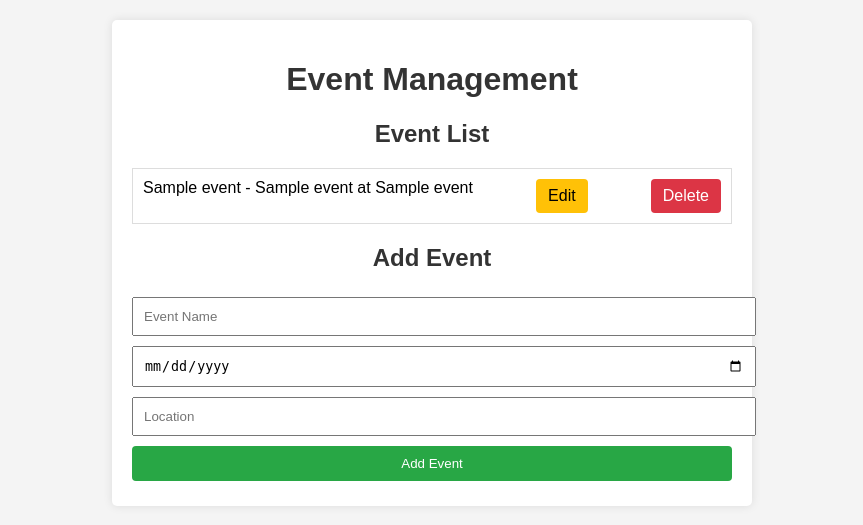
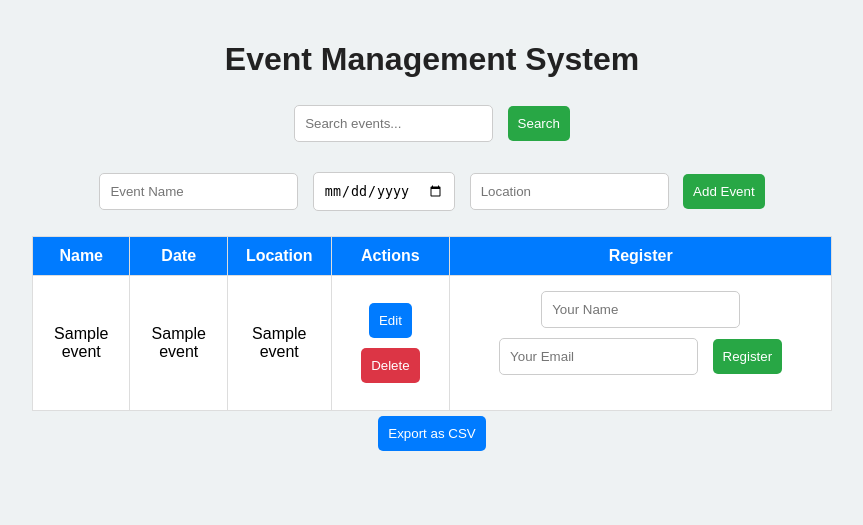
Before and after one commit to aaryan4985/Event-Managment, a Flask app: template templates/index.html in a window 1280 px wide. Shown: the top 525 px of the page, without its empty margins (208-1071 px from the left). Run offline with Flask 3, Linux system fonts and the light colour scheme; the template is opened without the code that fills it: most values are stand-ins (such as "Sample title", 1, 10 or a date in 2020); some libraries are stand-ins or nearby versions.

Commit message:
register

```diff
--- a/app.py
+++ b/app.py
@@ -1,14 +1,15 @@
-from flask import Flask, render_template, request, redirect
+from flask import Flask, render_template, request, redirect, Response
 from flask_mysqldb import MySQL
 from dotenv import load_dotenv
 import os
+import csv
 
 # Load environment variables
 load_dotenv()
 
 app = Flask(__name__)
 
-# Database Config from .env
+# Database Configuration
 app.config['MYSQL_HOST'] = os.getenv('MYSQL_HOST')
 app.config['MYSQL_USER'] = os.getenv('MYSQL_USER')
 app.config['MYSQL_PASSWORD'] = os.getenv('MYSQL_PASSWORD')
@@ -66,5 +67,45 @@ def delete_event(event_id):
     cur.close()
     return redirect('/')
 
+# Search Event
+@app.route('/search', methods=['GET'])
+def search():
+    query = request.args.get('query', '')
+    cur = mysql.connection.cursor()
+    cur.execute("SELECT * FROM events WHERE name LIKE %s OR location LIKE %s", (f"%{query}%", f"%{query}%"))
+    events = cur.fetchall()
+    cur.close()
+    return render_template('index.html', events=events, query=query)
+
+# Register for Event (Fixed)
+@app.route('/register', methods=['POST'])
+def register():
+    event_id = request.form['event_id']
+    name = request.form['name']
+    email = request.form['email']
+
+    cur = mysql.connection.cursor()
+    cur.execute("INSERT INTO registrations (event_id, name, email) VALUES (%s, %s, %s)", (event_id, name, email))
+    mysql.connection.commit()
+    cur.close()
+    return redirect('/')
+
+# Export Events as CSV
+@app.route('/export')
+def export():
+    cur = mysql.connection.cursor()
+    cur.execute("SELECT * FROM events")
+    events = cur.fetchall()
+    cur.close()
+
+    output = []
+    output.append(['ID', 'Name', 'Date', 'Location'])
+    for event in events:
+        output.append([event[0], event[1], event[2], event[3]])
+
+    csv_output = '\n'.join([','.join(map(str, row)) for row in output])
+
+    return Response(csv_output, mimetype="text/csv", headers={"Content-Disposition": "attachment;filename=events.csv"})
+
 if __name__ == '__main__':
     app.run(debug=True)
--- a/static/styles.css
+++ b/static/styles.css
@@ -1,73 +1,76 @@
 body {
     font-family: Arial, sans-serif;
-    background-color: #f4f4f4;
+    background-color: #eef2f3;
     margin: 0;
     padding: 20px;
+    text-align: center;
 }
 
-.container {
-    max-width: 600px;
-    margin: 0 auto;
-    background: white;
-    padding: 20px;
-    box-shadow: 0 0 10px rgba(0, 0, 0, 0.1);
-    border-radius: 5px;
+h1 {
+    color: #222;
+    font-weight: bold;
 }
 
-h1, h2 {
-    text-align: center;
-    color: #333;
+form {
+    margin-bottom: 20px;
 }
 
-.event-list {
-    list-style-type: none;
-    padding: 0;
-}
-
-.event-list li {
-    display: flex;
-    justify-content: space-between;
-    background: #fff;
+input, button {
     padding: 10px;
-    margin: 5px 0;
-    border: 1px solid #ddd;
-}
-
-.event-form input,
-.event-form button {
-    width: 100%;
-    padding: 10px;
-    margin: 5px 0;
-}
-
-button, .edit-btn, .delete-btn, .back-btn {
-    display: inline-block;
-    text-decoration: none;
-    padding: 8px 12px;
-    border-radius: 4px;
-    text-align: center;
+    margin: 5px;
+    border-radius: 5px;
+    border: 1px solid #ccc;
 }
 
 button {
     background: #28a745;
     color: white;
     border: none;
+    cursor: pointer;
 }
 
-.edit-btn {
-    background: #ffc107;
-    color: black;
+button:hover {
+    background: #218838;
 }
 
-.delete-btn {
+button.delete {
     background: #dc3545;
+}
+
+button.delete:hover {
+    background: #c82333;
+}
+
+table {
+    width: 100%;
+    max-width: 800px;
+    margin: auto;
+    border-collapse: collapse;
+    background: white;
+}
+
+table, th, td {
+    border: 1px solid #ddd;
+}
+
+th, td {
+    padding: 10px;
+}
+
+th {
+    background: #007bff;
     color: white;
 }
 
-.back-btn {
-    display: block;
+td {
     text-align: center;
+}
+
+a button {
     background: #007bff;
     color: white;
-    margin-top: 10px;
 }
+
+a button:hover {
+    background: #0056b3;
+}
--- a/templates/index.html
+++ b/templates/index.html
@@ -3,30 +3,57 @@
 <head>
     <meta charset="UTF-8">
     <meta name="viewport" content="width=device-width, initial-scale=1.0">
-    <title>Event Management</title>
-    <link rel="stylesheet" href="{{ url_for('static', filename='styles.css') }}">
+    <title>Event Management System</title>
+    <link rel="stylesheet" href="static/styles.css">
 </head>
 <body>
-    <div class="container">
-        <h1>Event Management</h1>
-        <h2>Event List</h2>
-        <ul class="event-list">
-            {% for event in events %}
-                <li>
-                    <span>{{ event[1] }} - {{ event[2] }} at {{ event[3] }}</span>
-                    <a href="/edit/{{ event[0] }}" class="edit-btn">Edit</a>
-                    <a href="/delete/{{ event[0] }}" class="delete-btn">Delete</a>
-                </li>
-            {% endfor %}
-        </ul>
+    <h1>Event Management System</h1>
 
-        <h2>Add Event</h2>
-        <form action="/add" method="post" class="event-form">
-            <input type="text" name="name" placeholder="Event Name" required>
-            <input type="date" name="date" required>
-            <input type="text" name="location" placeholder="Location" required>
-            <button type="submit">Add Event</button>
-        </form>
-    </div>
+    <!-- Search Bar -->
+    <form action="/search" method="GET">
+        <input type="text" name="query" placeholder="Search events..." value="{{ query }}">
+        <button type="submit">Search</button>
+    </form>
+
+    <!-- Add Event Form -->
+    <form action="/add" method="POST">
+        <input type="text" name="name" placeholder="Event Name" required>
+        <input type="date" name="date" required>
+        <input type="text" name="location" placeholder="Location" required>
+        <button type="submit">Add Event</button>
+    </form>
+
+    <!-- Event List -->
+    <table>
+        <tr>
+            <th>Name</th>
+            <th>Date</th>
+            <th>Location</th>
+            <th>Actions</th>
+            <th>Register</th>
+        </tr>
+        {% for event in events %}
+        <tr>
+            <td>{{ event[1] }}</td>
+            <td>{{ event[2] }}</td>
+            <td>{{ event[3] }}</td>
+            <td>
+                <a href="/edit/{{ event[0] }}"><button>Edit</button></a>
+                <a href="/delete/{{ event[0] }}" onclick="return confirm('Are you sure?')"><button class="delete">Delete</button></a>
+            </td>
+            <td>
+                <form action="/register" method="POST">
+                    <input type="hidden" name="event_id" value="{{ event[0] }}">
+                    <input type="text" name="name" placeholder="Your Name" required>
+                    <input type="email" name="email" placeholder="Your Email" required>
+                    <button type="submit">Register</button>
+                </form>
+            </td>
+        </tr>
+        {% endfor %}
+    </table>
+
+    <!-- Export CSV Button -->
+    <a href="/export"><button>Export as CSV</button></a>
 </body>
 </html>
```
